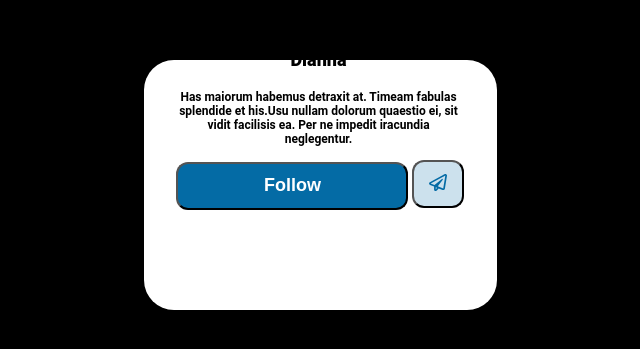
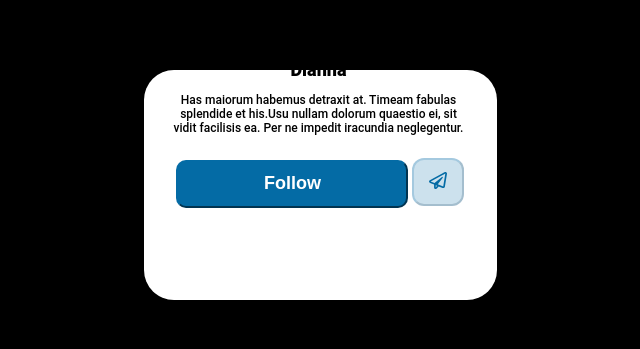
Before and after one commit to Thaisflores11/cardd, a plain HTML site: page index.html in a window 1280 px wide. Shown: the part 215-564 px from the top of the page, without its empty margins (320-960 px from the left). Drawn offline with Linux system fonts and the light colour scheme.

Commit message:
Cargando 2

```diff
--- a/styles/style.css
+++ b/styles/style.css
@@ -19,7 +19,7 @@ body
 {
     background: #FFFFFF;
     width: 353px;
-    height: 250px;
+    height: 230px;
     text-align: center;
     border-radius: 30px;
     font-family: Roboto;
@@ -35,7 +35,7 @@ body
 .details
 {
     width: 290px;
-    height: 51px;
+    height: 39px;
 }
 .details h2
 {
@@ -47,8 +47,8 @@ body
 .details p
 {
     position: relative;
-    top: -40px;
-    font-weight: 600;
+    top: -47px;
+    font-weight: 500;
     font-size: 12px;
 }
 .Section-buttom
@@ -65,17 +65,18 @@ body
     top: 68.6063232421875px;
     left: 101.7705078125px;
     border-radius: 12px;
+    border-color:rgba(4, 107, 165, 0.2) ;
 }
 .owo
 {
     font-size: 18px;
-    font-weight: 700;
+    font-weight: 600;
     color: #FFFFFF;
     background-color: #046BA5;
     width: 232px;
     height: 48px;
     top: 69px;
     left: -149px;
-    border-radius: 12px;
-
+    border-radius: 10px;
+    border-color: #046BA5;
 }
```
